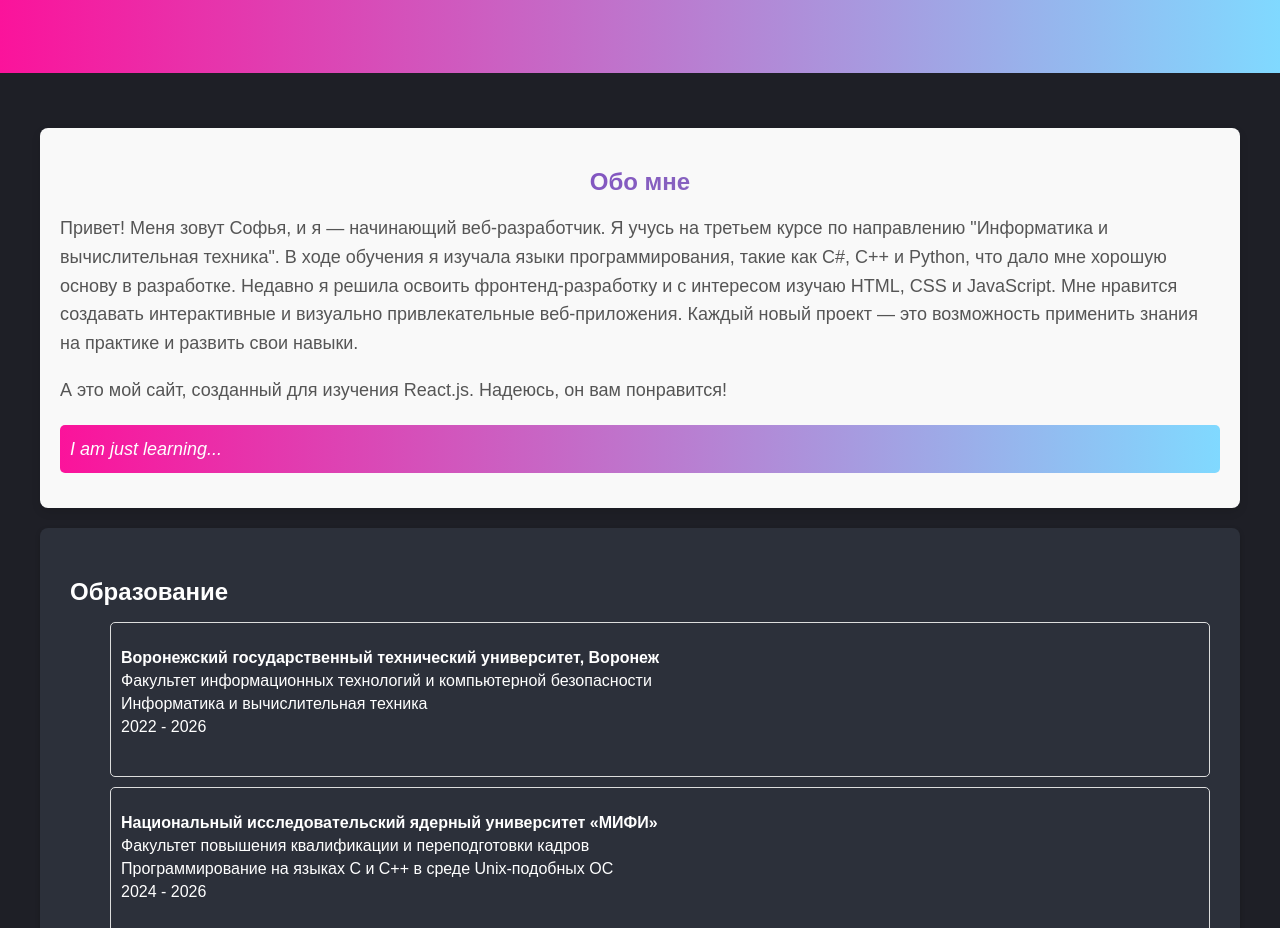
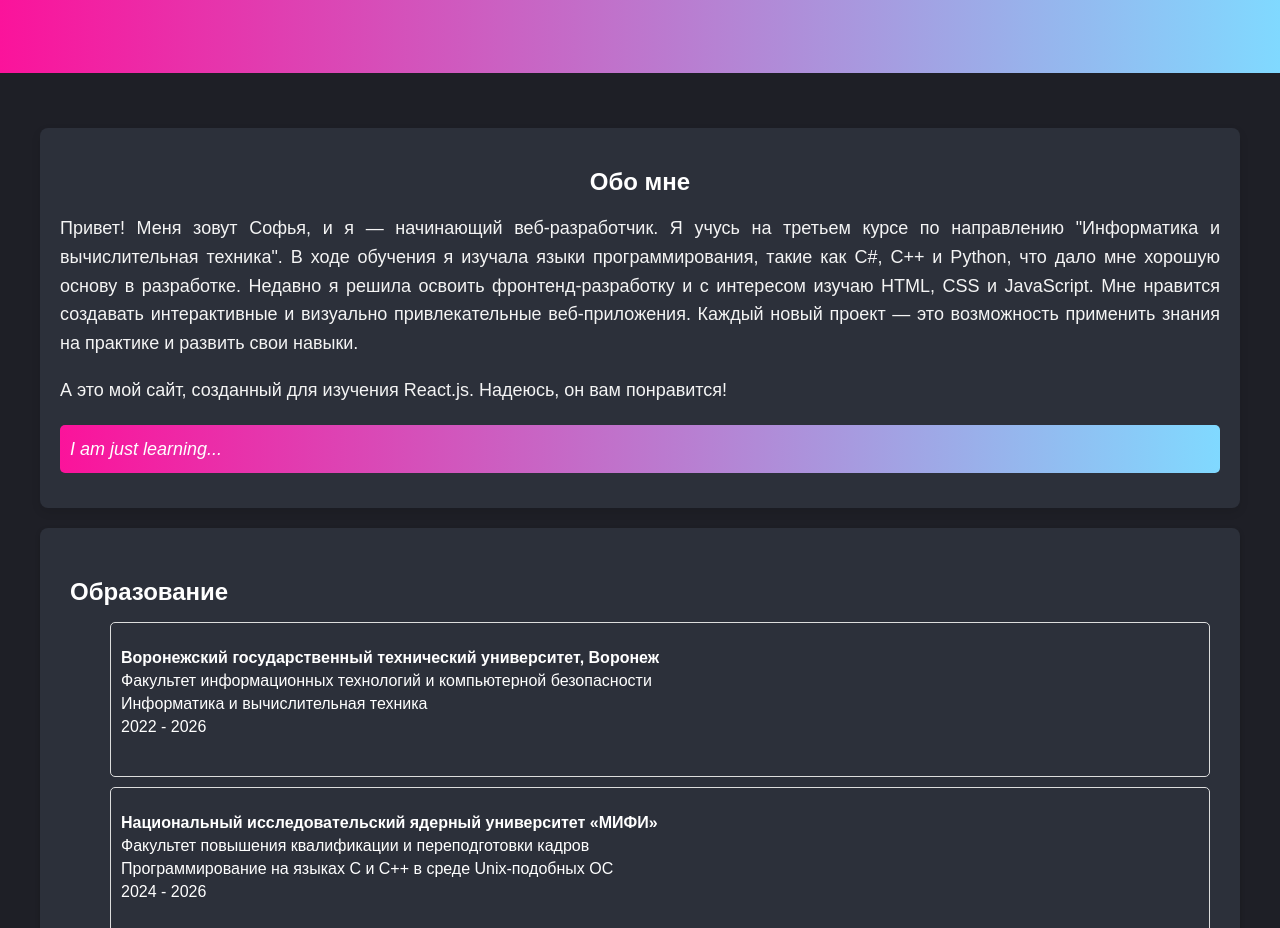
Before and after one commit to lyacsevna/AboutMe, a React (Create React App) app: page / in a window 1280 px wide. Shown: the part 840-1768 px from the top of the page. Built offline with nearby package versions, Linux system fonts and the light colour scheme.

Commit message:
The text in aboutme has been aligned

```diff
--- a/src/styles/aboutme.css
+++ b/src/styles/aboutme.css
@@ -1,6 +1,6 @@
 .aboutme-section {
     padding: 20px;
-    background-color: #f9f9f9;
+   background-color: #2c303a;
     border-radius: 8px;
     box-shadow: 0 4px 10px rgba(0, 0, 0, 0.1);
     transition: transform 0.3s;
@@ -11,18 +11,17 @@
 }
 
 .aboutme-section h2 {
-    color: transparent;
-    background: linear-gradient(135deg, #6a11cb, #a0a8b5);
     text-align: center;
     background-clip: text;
     margin-bottom: 15px;
 }
 
 .aboutme-section p {
+    text-align: justify;
     font-size: large;
     line-height: 1.6;
     margin-bottom: 15px;
-    color: #555;
+    color: #f4f4f4;
 }
 
 .aboutme-section aside p {
```
Also changed, not shown: src/components/all_buttons/backbutton.js (added, +10 -0 lines).
